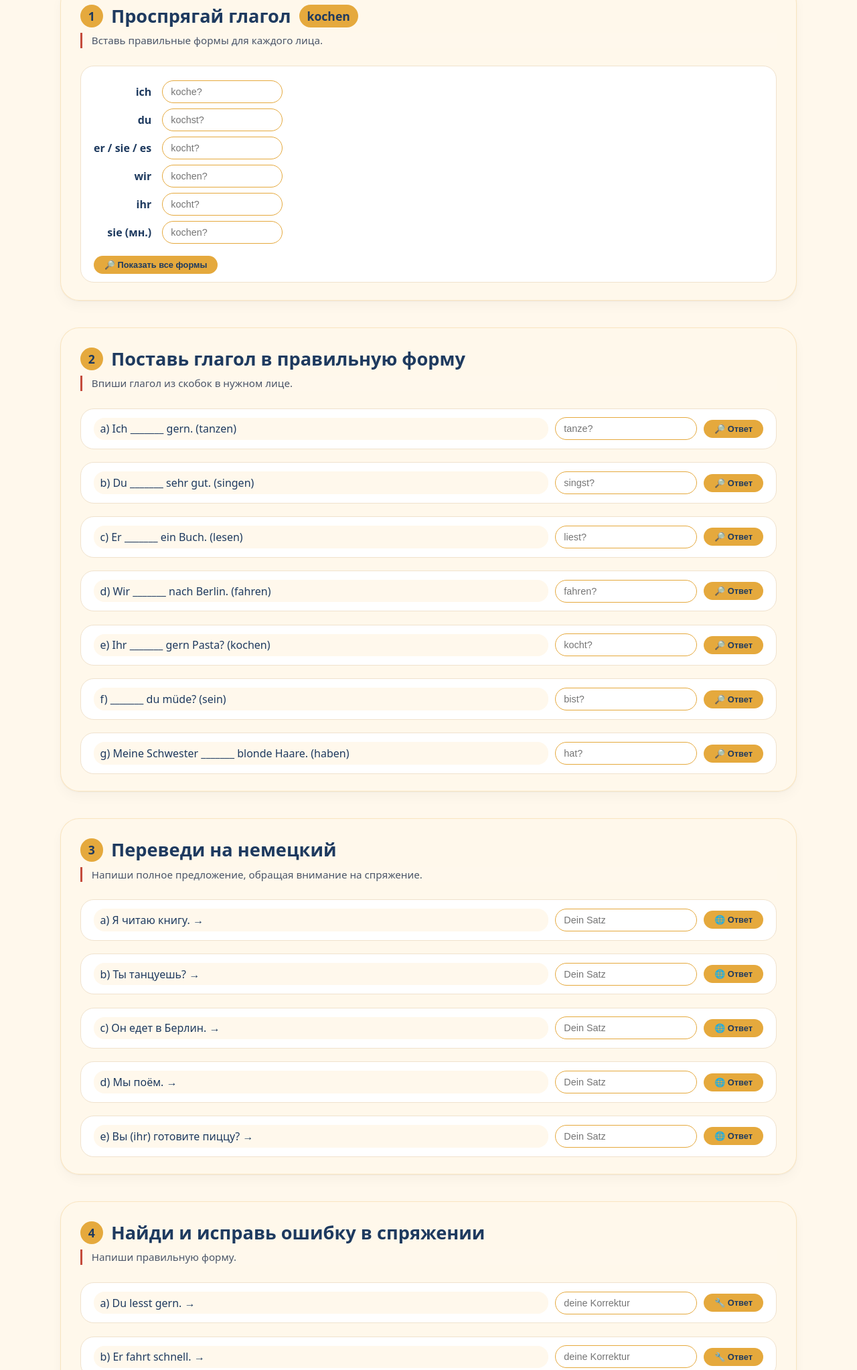
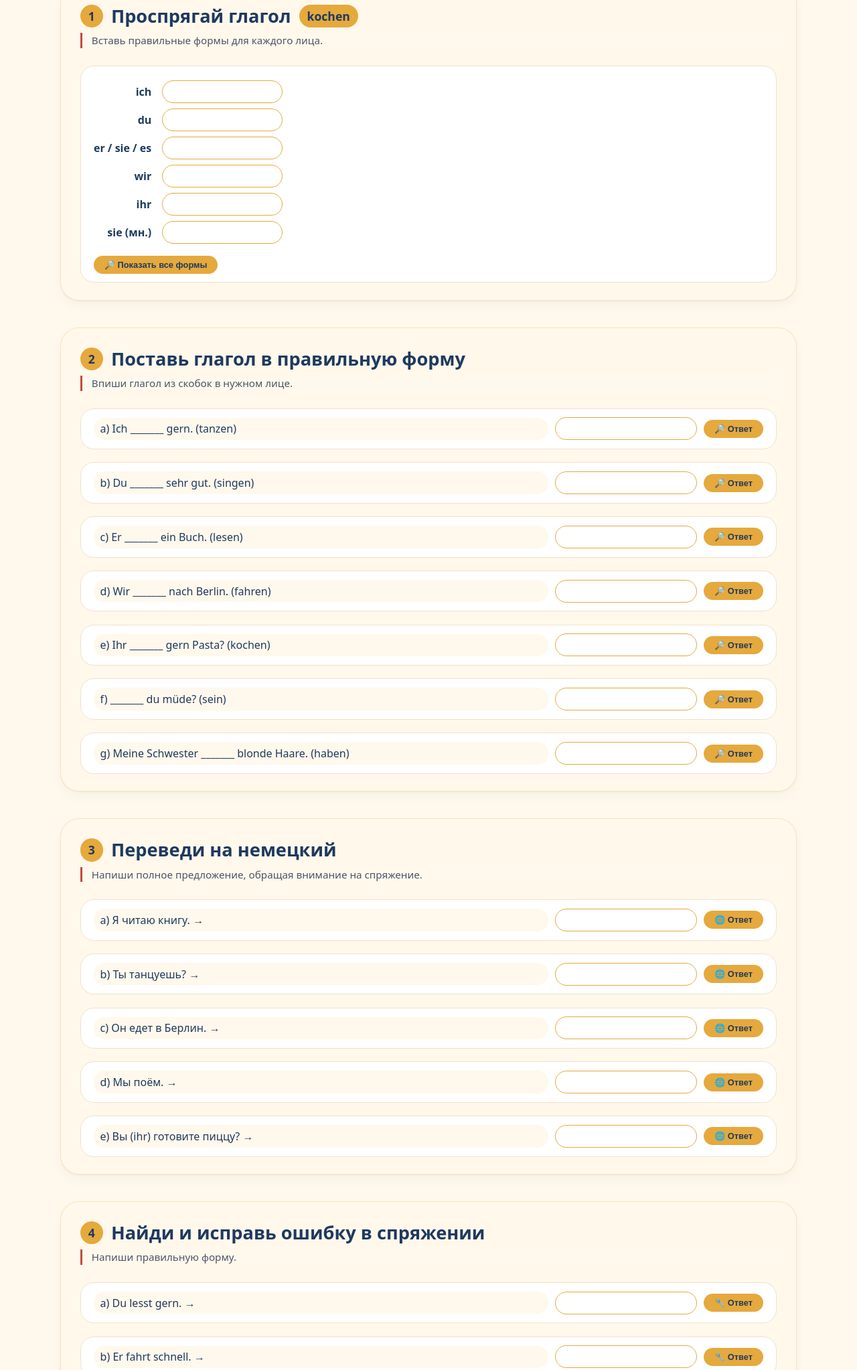
Before and after one commit to akholod90/Prasens, a plain HTML site: page index.html in a window 1280 px wide. Shown: the part 181-2227 px from the top of the page at 67% size. Drawn offline with Linux system fonts and the light colour scheme.

Commit message:
Update index.html

```diff
--- a/index.html
+++ b/index.html
@@ -227,17 +227,17 @@
         <div class="card-item" style="flex-direction: column; align-items: stretch;">
             <div class="conjugation-grid">
                 <label>ich</label>
-                <input type="text" id="konj1" placeholder="koche?">
+                <input type="text" id="konj1">
                 <label>du</label>
-                <input type="text" id="konj2" placeholder="kochst?">
+                <input type="text" id="konj2">
                 <label>er / sie / es</label>
-                <input type="text" id="konj3" placeholder="kocht?">
+                <input type="text" id="konj3">
                 <label>wir</label>
-                <input type="text" id="konj4" placeholder="kochen?">
+                <input type="text" id="konj4">
                 <label>ihr</label>
-                <input type="text" id="konj5" placeholder="kocht?">
+                <input type="text" id="konj5">
                 <label>sie (мн.)</label>
-                <input type="text" id="konj6" placeholder="kochen?">
+                <input type="text" id="konj6">
             </div>
             <div>
                 <button class="btn-answer" id="showConjugation">🔎 Показать все формы</button>
@@ -253,43 +253,43 @@
         <div class="questions-grid" id="task2">
             <div class="card-item">
                 <div class="question-text">a) Ich _______ gern. (tanzen)</div>
-                <input type="text" id="v2a" placeholder="tanze?">
+                <input type="text" id="v2a">
                 <button class="btn-answer" data-answer="tanze">🔎 Ответ</button>
                 <div class="answer-box"></div>
             </div>
             <div class="card-item">
                 <div class="question-text">b) Du _______ sehr gut. (singen)</div>
-                <input type="text" id="v2b" placeholder="singst?">
+                <input type="text" id="v2b">
                 <button class="btn-answer" data-answer="singst">🔎 Ответ</button>
                 <div class="answer-box"></div>
             </div>
             <div class="card-item">
                 <div class="question-text">c) Er _______ ein Buch. (lesen)</div>
-                <input type="text" id="v2c" placeholder="liest?">
+                <input type="text" id="v2c">
                 <button class="btn-answer" data-answer="liest">🔎 Ответ</button>
                 <div class="answer-box"></div>
             </div>
             <div class="card-item">
                 <div class="question-text">d) Wir _______ nach Berlin. (fahren)</div>
-                <input type="text" id="v2d" placeholder="fahren?">
+                <input type="text" id="v2d">
                 <button class="btn-answer" data-answer="fahren">🔎 Ответ</button>
                 <div class="answer-box"></div>
             </div>
             <div class="card-item">
                 <div class="question-text">e) Ihr _______ gern Pasta? (kochen)</div>
-                <input type="text" id="v2e" placeholder="kocht?">
+                <input type="text" id="v2e">
                 <button class="btn-answer" data-answer="kocht">🔎 Ответ</button>
                 <div class="answer-box"></div>
             </div>
             <div class="card-item">
                 <div class="question-text">f) _______ du müde? (sein)</div>
-                <input type="text" id="v2f" placeholder="bist?">
+                <input type="text" id="v2f">
                 <button class="btn-answer" data-answer="bist">🔎 Ответ</button>
                 <div class="answer-box"></div>
             </div>
             <div class="card-item">
                 <div class="question-text">g) Meine Schwester _______ blonde Haare. (haben)</div>
-                <input type="text" id="v2g" placeholder="hat?">
+                <input type="text" id="v2g">
                 <button class="btn-answer" data-answer="hat">🔎 Ответ</button>
                 <div class="answer-box"></div>
             </div>
@@ -303,31 +303,31 @@
         <div class="questions-grid" id="task3">
             <div class="card-item">
                 <div class="question-text">a) Я читаю книгу. →</div>
-                <input type="text" id="trans3a" placeholder="Dein Satz">
+                <input type="text" id="trans3a">
                 <button class="btn-answer" data-answer="Ich lese ein Buch.">🌐 Ответ</button>
                 <div class="answer-box"></div>
             </div>
             <div class="card-item">
                 <div class="question-text">b) Ты танцуешь? →</div>
-                <input type="text" id="trans3b" placeholder="Dein Satz">
+                <input type="text" id="trans3b">
                 <button class="btn-answer" data-answer="Tanzt du?">🌐 Ответ</button>
                 <div class="answer-box"></div>
             </div>
             <div class="card-item">
                 <div class="question-text">c) Он едет в Берлин. →</div>
-                <input type="text" id="trans3c" placeholder="Dein Satz">
+                <input type="text" id="trans3c">
                 <button class="btn-answer" data-answer="Er fährt nach Berlin.">🌐 Ответ</button>
                 <div class="answer-box"></div>
             </div>
             <div class="card-item">
                 <div class="question-text">d) Мы поём. →</div>
-                <input type="text" id="trans3d" placeholder="Dein Satz">
+                <input type="text" id="trans3d">
                 <button class="btn-answer" data-answer="Wir singen.">🌐 Ответ</button>
                 <div class="answer-box"></div>
             </div>
             <div class="card-item">
                 <div class="question-text">e) Вы (ihr) готовите пиццу? →</div>
-                <input type="text" id="trans3e" placeholder="Dein Satz">
+                <input type="text" id="trans3e">
                 <button class="btn-answer" data-answer="Kocht ihr Pizza?">🌐 Ответ</button>
                 <div class="answer-box"></div>
             </div>
@@ -341,25 +341,25 @@
         <div class="questions-grid" id="task4">
             <div class="card-item">
                 <div class="question-text">a) Du lesst gern. →</div>
-                <input type="text" id="fix4a" placeholder="deine Korrektur">
+                <input type="text" id="fix4a">
                 <button class="btn-answer" data-answer="Du liest gern.">🔧 Ответ</button>
                 <div class="answer-box"></div>
             </div>
             <div class="card-item">
                 <div class="question-text">b) Er fahrt schnell. →</div>
-                <input type="text" id="fix4b" placeholder="deine Korrektur">
+                <input type="text" id="fix4b">
                 <button class="btn-answer" data-answer="Er fährt schnell.">🔧 Ответ</button>
                 <div class="answer-box"></div>
             </div>
             <div class="card-item">
                 <div class="question-text">c) Ihr singst schön. →</div>
-                <input type="text" id="fix4c" placeholder="deine Korrektur">
+                <input type="text" id="fix4c">
                 <button class="btn-answer" data-answer="Ihr singt schön.">🔧 Ответ</button>
                 <div class="answer-box"></div>
             </div>
             <div class="card-item">
                 <div class="question-text">d) Ich habe Hunger, du hast auch? →</div>
-                <input type="text" id="fix4d" placeholder="deine Korrektur">
+                <input type="text" id="fix4d">
                 <button class="btn-answer" data-answer="Ich habe Hunger, hast du auch?">🔧 Ответ</button>
                 <div class="answer-box"></div>
             </div>
```
